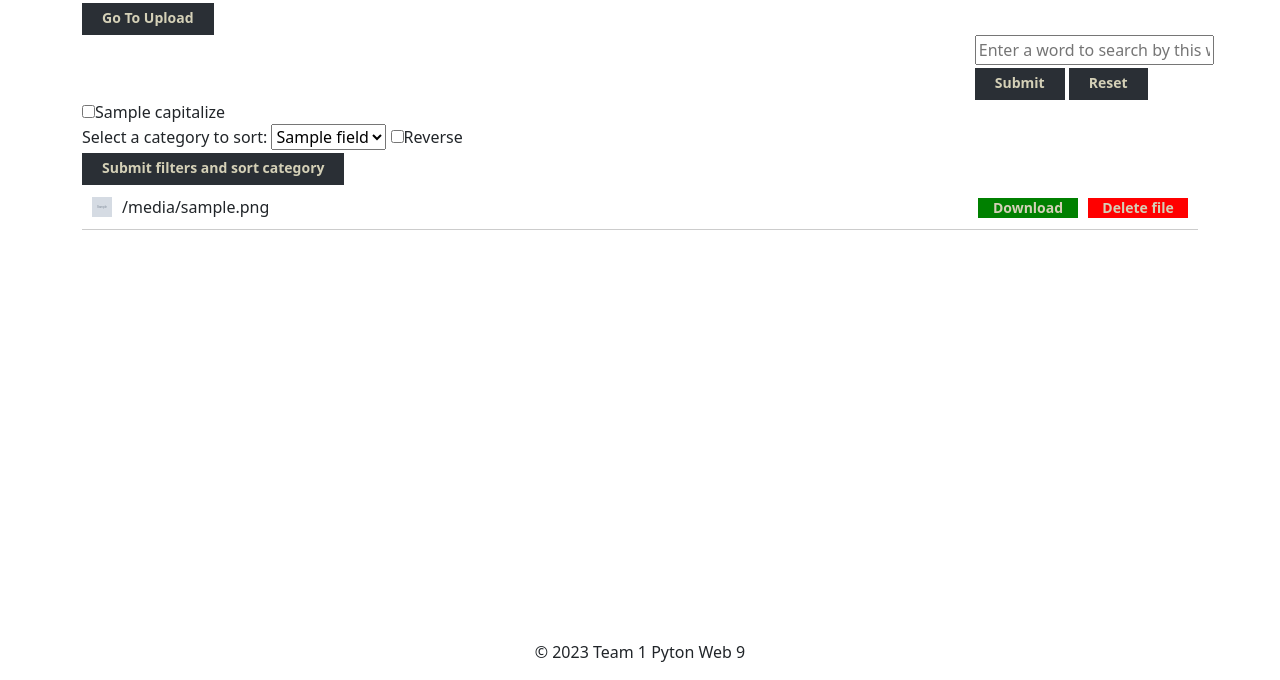
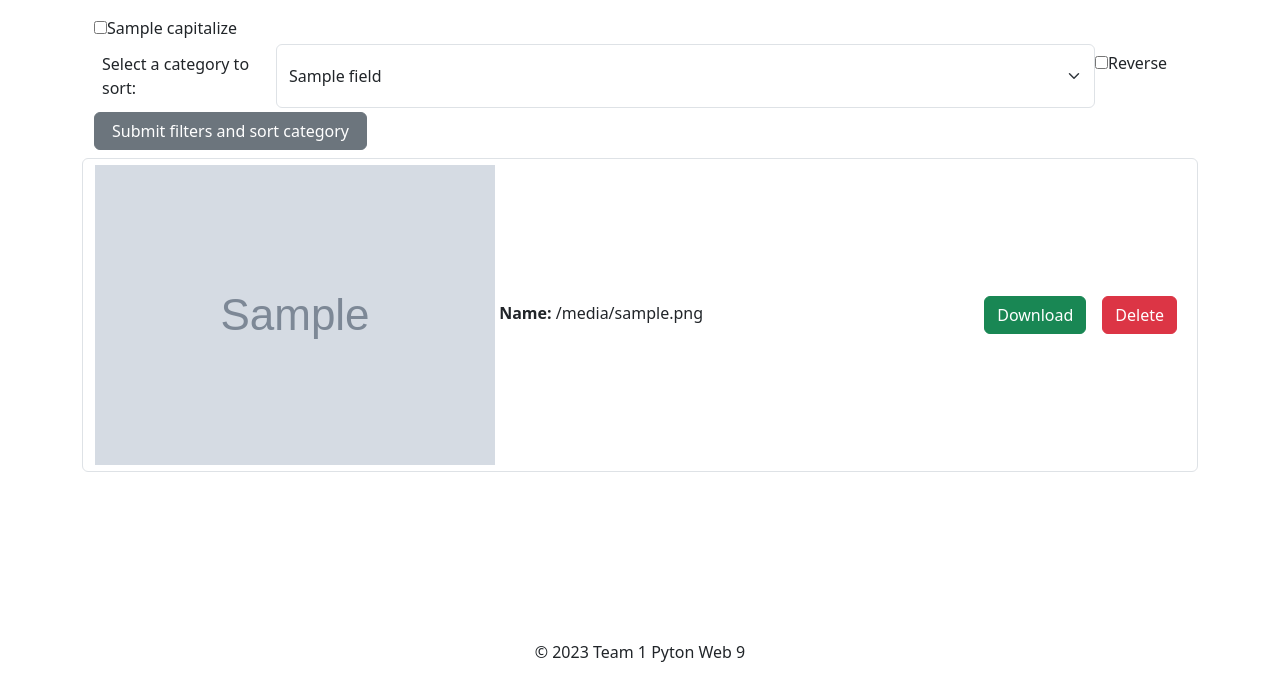
Before and after one commit to PIRomanCod/Web_Team_Project, a Django app: template personal_assistant/storageapp/templates/storageapp/files_list.html in a window 1280 px wide. Shown: the part 120-800 px from the top of the page. Run offline with Django 3.2, Linux system fonts and the light colour scheme; the template is opened without the code that fills it: most values are stand-ins (such as "Sample title", 1, 10 or a date in 2020); grey boxes marked "Sample" are stand-in pictures.

Commit message:
feature-front-file

```diff
--- a/personal_assistant/storageapp/static/storageapp/style.css
+++ /dev/null
@@ -1,107 +0,0 @@
-.file-container {
-    display: flex;
-    width: 200px;
-    margin: 10px;
-    text-align: center;
-    margin-bottom: 10px;
-    justify-content: space-between;
-}
-.file-container img {
-    width: 20px;
-    height: 20px;
-    object-fit: contain;
-    margin-bottom: 10px;
-}
-
-.upper-buttons {
-    margin-top: 3px;
-    color: #D4D0B7;
-    display: inline-block;
-    padding: 8px 20px 10px;
-    font-size: 14px;
-    font-weight: 700;
-    line-height: 1;
-    border: 0px;
-    cursor: pointer;
-    user-select: none;
-    transition: transform 200ms ease 0s, background 200ms ease 0s;
-    text-align: center;
-    text-decoration: none;
-    position: relative;
-    background: #2A2F35;
-}
-
-.download-button {
-    margin-top: 3px;
-    color: #D4D0B7;
-    display: inline-block;
-    width: 100px;
-    height: 20px;
-    font-size: 14px;
-    font-weight: 700;
-    line-height: 1;
-    border: 0px;
-    cursor: pointer;
-    user-select: none;
-    transition: transform 200ms ease 0s, background 200ms ease 0s;
-    text-align: center;
-    text-decoration: none;
-    position: relative;
-    background: green;
-    margin-left: 10px;
-
-}
-
-.delete-button {
-    margin-top: 3px;
-    color: #D4D0B7;
-    display: inline-block;
-    width: 100px;
-    height: 20px;
-    font-size: 14px;
-    font-weight: 700;
-    line-height: 1;
-    border: 0px;
-    cursor: pointer;
-    user-select: none;
-    transition: transform 200ms ease 0s, background 200ms ease 0s;
-    text-align: center;
-    text-decoration: none;
-    position: relative;
-    background: red;
-    margin-left: 10px;
-}
-
-.file-name {
-  width: 1000;
-
-}
-
-.file-row {
-  display: flex;
-  justify-content: space-between;
-  align-items: center;
-  padding: 10px;
-  border-bottom: 1px solid #ccc;
-}
-
-.file-name-container {
-  display: flex;
-  align-items: center;
-}
-
-.file-name-container img {
-  width: 20px;
-  height: 20px;
-  margin-right: 10px;
-}
-
-.button-container {
-  display: flex;
-}
-
-.form-wrapper {
-    display: inline-block;
-    vertical-align: middle;
-    margin-left: 80%;
-}
--- a/personal_assistant/storageapp/templates/storageapp/base_files.html
+++ /dev/null
@@ -1,25 +0,0 @@
-{% extends 'newsapp/base.html' %}
-
-{% block content %}
-
-{% load static %}
-<link rel="stylesheet" href="{% static 'storageapp/style.css' %}">
-
-<div>
-    <a href="{% url 'storageapp:upload_file' %}" class="upper-buttons">Go To Upload</a>
-    <form action="{% url 'storageapp:search_by_name' %}" method="get" class="form-wrapper">
-        <div>
-            <input type="text" id="text_input" name="user_input" placeholder="Enter a word to search by this word">
-        </div>
-        <div>
-            <button type="submit" class="upper-buttons">Submit</button>
-            <button type="reset" class="upper-buttons">Reset</button>
-        </div>
-    </form>
-
-</div>
-
-{% block in_files %}
-{% endblock %}
-
-{% endblock %}
--- a/personal_assistant/storageapp/templates/storageapp/files_list.html
+++ b/personal_assistant/storageapp/templates/storageapp/files_list.html
@@ -1,11 +1,35 @@
-{% extends 'storageapp/base_files.html' %}
+{% extends 'newsapp/base.html' %}
 
-{% block in_files %}
+{% block content %}
+<div xmlns="http://www.w3.org/1999/html">
+    <!--Поведінка авторизованого та ні користувача-->
+    {% if user.is_authenticated %}
+    <div class="d-flex flex-row justify-content-between my-2">
+        <div>
+            <a class="btn btn-secondary mx-3" href="{% url 'storageapp:upload_file' %}">Go To Upload</a>
+        </div>
+        <div class="content-end">
+            <form class="d-flex" action="{% url 'storageapp:search_by_name' %}" method="get">
+                <div class="mx-1">
+                    <input class="form-control me-2" type="text" id="text_input" name="user_input"
+                           placeholder="Enter to search">
+                </div>
+                <div>
+                    <button class="btn btn-secondary" type="submit">Submit</button>
+                    <button class="btn btn-secondary" type="reset">Reset</button>
+                </div>
+            </form>
+        </div>
 
-{% load static %}
-<link rel="stylesheet" href="{% static 'storageapp/style.css' %}">
+    </div>
+    {% endif %}
+</div>
+<p>
 
-<form action="{% url 'storageapp:files_list' %}" method="get">
+</p>
+
+<form class="container my-2" action="{% url 'storageapp:files_list' %}" method="get">
+    <div class="mt-2">
         {% for type in all_files_types %}
         {% if type in files_types_enabled %}
         <input type="checkbox" name="filter_type" value="{{ type }}" checked>{{ type.capitalize }}
@@ -13,9 +37,12 @@
         <input type="checkbox" name="filter_type" value="{{ type }}">{{ type.capitalize }}
         {% endif %}
         {% endfor %}
-    <br>
-    <label for="category">Select a category to sort:</label>
-    <select name="category" id="category">
+    </div>
+
+    <div>
+        <div class="d-flex flex-row my-1">
+            <label class="form-label col-2 px-2 my-2 align-items-center" for="category">Select a category to sort:</label>
+            <select class="form-select" name="category" id="category">
                 {% for num, field in file_fields.items %}
                 {% if num == 4 %}
                 <option value="{{ num }}" selected>{{ field }}</option>
@@ -24,39 +51,42 @@
                 {% endif %}
                 {% endfor %}
             </select>
+            <div class="form-label my-1 align-items-center col-1">
+                {% if '-' in files_types_enabled %}
+                <input class="form-label px-2 my-2 align-items-center" type="checkbox" name="filter_type" value="-" checked>Reverse
+                {% else %}
+                <input class="form-label px-2 my-2 align-items-center" type="checkbox" name="filter_type" value="-">Reverse
+                {% endif %}
+            </div>
+        </div>
+        <div>
+            <button class="btn btn-secondary col-3" type="submit">Submit filters and sort category</button>
+        </div>
+    </div>
 
-    {% if '-' in files_types_enabled %}
-        <input type="checkbox" name="filter_type" value="-" checked>Reverse
-    {% else %}
-        <input type="checkbox" name="filter_type" value="-">Reverse
-    {% endif %}
 
-    <div>
-        <button type="submit" class="upper-buttons">Submit filters and sort category</button>
-    </div>
 </form>
 <div>
-    <span>{{ message }}</span>
+    <div class="fs-5 text-center"><u>{{ message }}</u></div>
 </div>
 <div>
     {% for file in files_list %}
-    <div class="file-row">
-        <div class="file-name-container" title="{{ file.file_name }}">
+        <div class="form-control d-flex flex-row my-1">
+        <div class="flex-fill">
             <img src="{{ file.file_type.img.url }}" alt="File Type IMG">
-            <span class="file-name">{{ file.file_name }}</span>
+            <strong>Name:</strong> {{ file.file_name }}<br>
         </div>
-        <div class="button-container">
+        <div class="d-flex align-items-center">
             <form method="post" action="{% url 'storageapp:download_file' file_id=file.id %}">
                 {% csrf_token %}
-                <button type="submit" class="download-button">Download</button>
+                <button class="btn btn-success mx-2" type="submit">Download</button>
             </form>
             <form method="post" action="{% url 'storageapp:delete_file_warning' file_id=file.id %}">
                 {% csrf_token %}
-                <button type="submit" class="delete-button">Delete file</button>
+                <button class="btn btn-danger mx-2" type="submit">Delete</button>
             </form>
         </div>
     </div>
     {% endfor %}
 </div>
-
 {% endblock %}
```
Also changed, not shown: personal_assistant/storageapp/templates/storageapp/deleting_warning.html (+8 -9 lines), personal_assistant/storageapp/templates/storageapp/upload_file.html (+16 -16 lines). Lines whose indentation alone changed are shown as unchanged.
